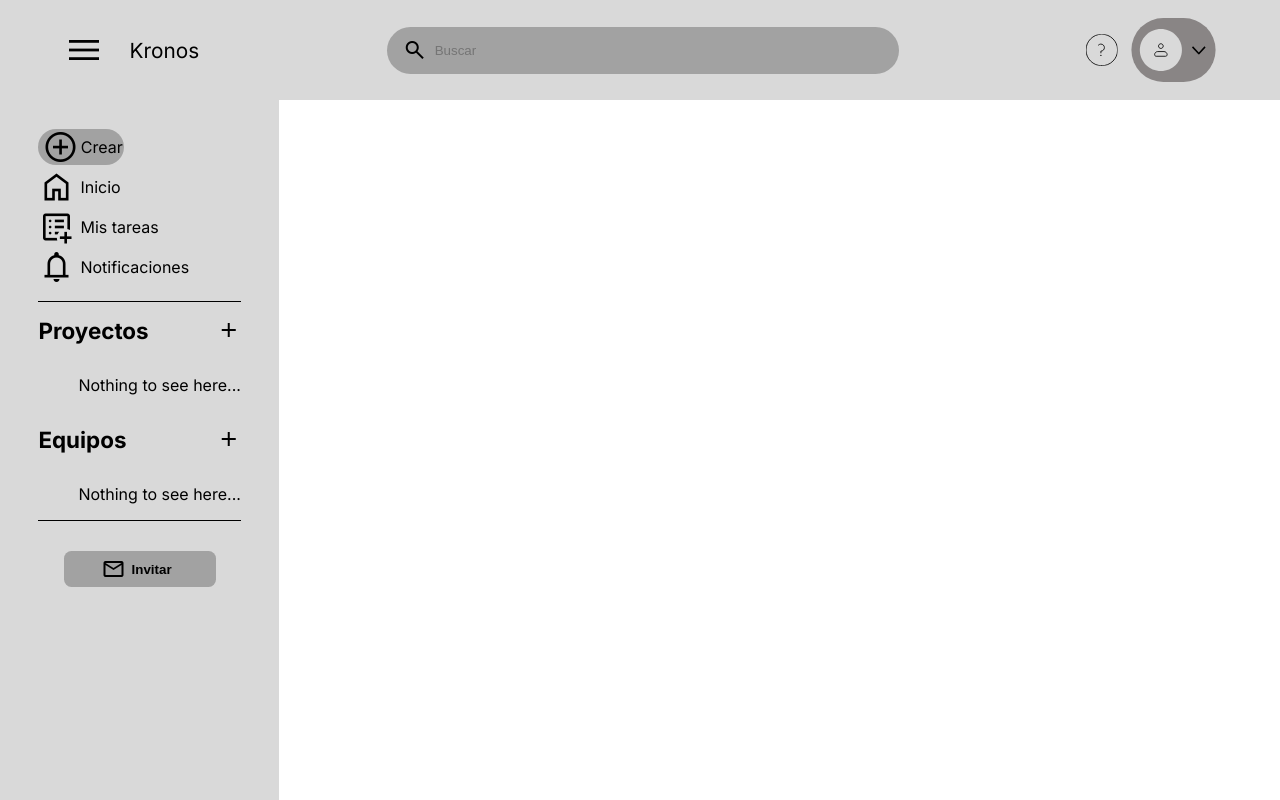
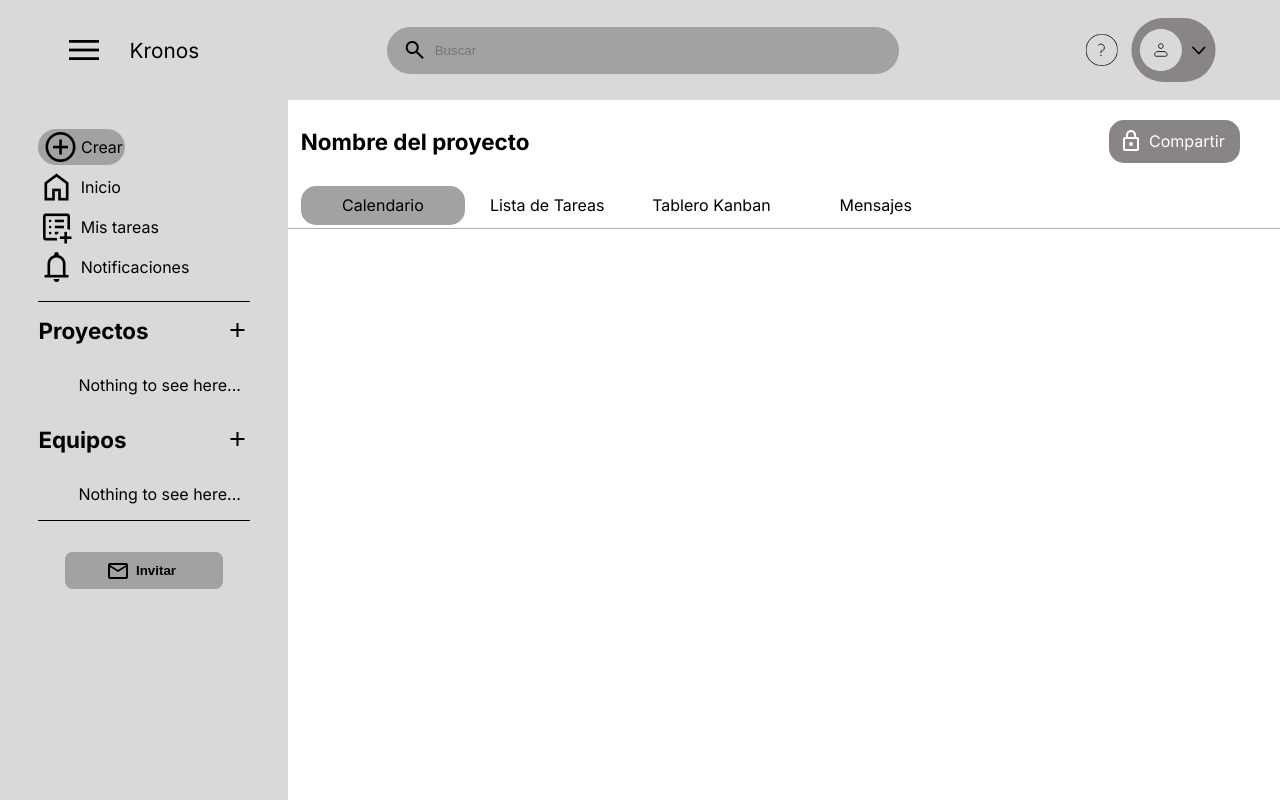
Before and after one commit to Frotolin08/Kronos-Proyecto, a React (Vite) app in the folder Frontend/: page /project/1 in a window 1280 px wide. Built offline with nearby package versions, Linux system fonts and the light colour scheme; a web font is replaced by a local one.

Commit message:
hecho la seccion para seleccionar la tab de proyecto.

```diff
--- a/Frontend/src/Pages/ProjectPage.jsx
+++ b/Frontend/src/Pages/ProjectPage.jsx
@@ -3,6 +3,7 @@ import { useState } from "react";
 import NavBarWSearch from "../components/NavBarWSearch";
 import SideBar from "../components/SideBar";
 import ErrorPage from "./ErrorPage";
+import ProjectPageContent from "../components/ProjectPageContent";
 
 
 export default function ProjectPage() {
@@ -15,6 +16,7 @@ return(
 params.id? <>
 <NavBarWSearch menuFunc={() => setSbStatus(!sbStatus)}/>
 <SideBar style={style}/>
+<ProjectPageContent SbOpen={sbStatus    }/>
 </> : <ErrorPage/>
 )
 }
--- /dev/null
+++ b/Frontend/src/components/ProjectPageContent.jsx
@@ -0,0 +1,26 @@
+import FancyTitle from "./FancyTitle";
+import Separator from "./Separator";
+import SimpleButton from "./SimpleButton";
+import { useState } from "react";
+export default function ProjectPageContent(props) {
+
+const [selected, setSelected] = useState(1)
+
+return (
+<div className='topMenuPgContent' style={props.SbOpen?{marginLeft: '0px', width: '100%'} : {}}>
+    <div id='topMenuContentTitle'>
+<FancyTitle class='proyectosTitle' text={props.projName? props.projName : 'Nombre del proyecto'}/>
+<SimpleButton class='compartirBtn' icon='lock' text='Compartir'/>
+</div>
+<div id='topMenuPgContentList'>
+    <p onClick={() => setSelected(1)} style={selected==1? {backgroundColor: '#A2A2A2'} : {}}>Calendario</p>
+    <p onClick={() => setSelected(2)} style={selected==2? {backgroundColor: '#A2A2A2'} : {}}>Lista de Tareas</p>
+    <p onClick={() => setSelected(3)} style={selected==3? {backgroundColor: '#A2A2A2'} : {}}>Tablero Kanban</p>
+    <p onClick={() => setSelected(4)} style={selected==4? {backgroundColor: '#A2A2A2'} : {}}>Mensajes</p>
+</div>
+<Separator style={{width: '100%', position:'absolute', left: '0px', opacity: '30%'}}/>
+</div>
+
+)
+
+}
--- a/Frontend/src/components/Separator.jsx
+++ b/Frontend/src/components/Separator.jsx
@@ -1,5 +1,5 @@
-export default function Separator() {
+export default function Separator(props) {
 
 
-    return <hr className='separator'/>
+    return <hr style={props.style} className='separator'/>
 }
--- a/Frontend/src/styles.css
+++ b/Frontend/src/styles.css
@@ -4,6 +4,7 @@
     --mainColor: white;
     --fontContrast: #000;
     --tertiaryColor: #A2A2A2;
+    --darkerTertiaryColor: #898585;
     --textColor: rgb(255, 255, 255);
     --font: 'inter';
     --classyFont: 'Castoro Titling';
@@ -14,7 +15,7 @@
     --decal: #575F1082;
     --errorColor: #B20000;
     --linkColor: #4240BE;
-    --easeTransition: ease .1s all;
+    --easeTransition: ease .15s all;
     --slowerTransition: ease .3s all;
   }
   body {
@@ -540,7 +541,7 @@ position: fixed;
 top: 12.5vh;
 font-family: var(--font);
 background-color: var(--secondaryColor);
-width: fit-content;
+width: 22.5%;
 height: calc(100vh - 12.5vh);
 box-sizing: border-box;
 color: var(--fontContrast);
@@ -600,7 +601,7 @@ padding: 0 2% 0 2%;
 .separator {
 margin: 0%;
 border: none;
-border-top: inset .1rem black;
+border-top: inset .1rem black !important;
 }
 
 .proyectosTitle {
@@ -618,3 +619,56 @@ font-family: var(--font);
 cursor: pointer;
 
 }
+
+.topMenuPgContent {
+  transition: var(--easeTransition);
+  position: relative;
+margin-top: 12.5vh;
+margin-left: 22.5%;
+width: calc(100% - 22.5%);
+background-color: var(--mainColor);
+padding: 1%;
+box-sizing: border-box;
+height: 15vh;
+}
+.topMenuPgContent div {
+  display: flex;
+  justify-content: flex-start;
+  align-items: center;
+}
+#topMenuContentTitle {
+gap: 60%
+}
+#topMenuPgContentList {
+
+
+font-family: var(--font);
+
+}
+#topMenuPgContentList p {
+cursor: pointer;
+transition: var(--easeTransition);
+padding: 1%;
+margin-bottom: .25%;
+border-radius: 15px;
+width: 15%;
+text-align: center;
+}
+#topMenuPgContentList p:hover {
+background-color: var(--secondaryColor);
+
+}
+.compartirBtn {
+  align-items: center;
+  display: flex;
+background-color: var(--darkerTertiaryColor);
+color: var(--textColor);
+padding: 1%;
+width: min-content;
+border-radius: 15px;
+}
+.compartirBtn button {
+  color: inherit;
+  font-family: var(--font);
+  font-size: var(--HeaderSize);
+}
```
